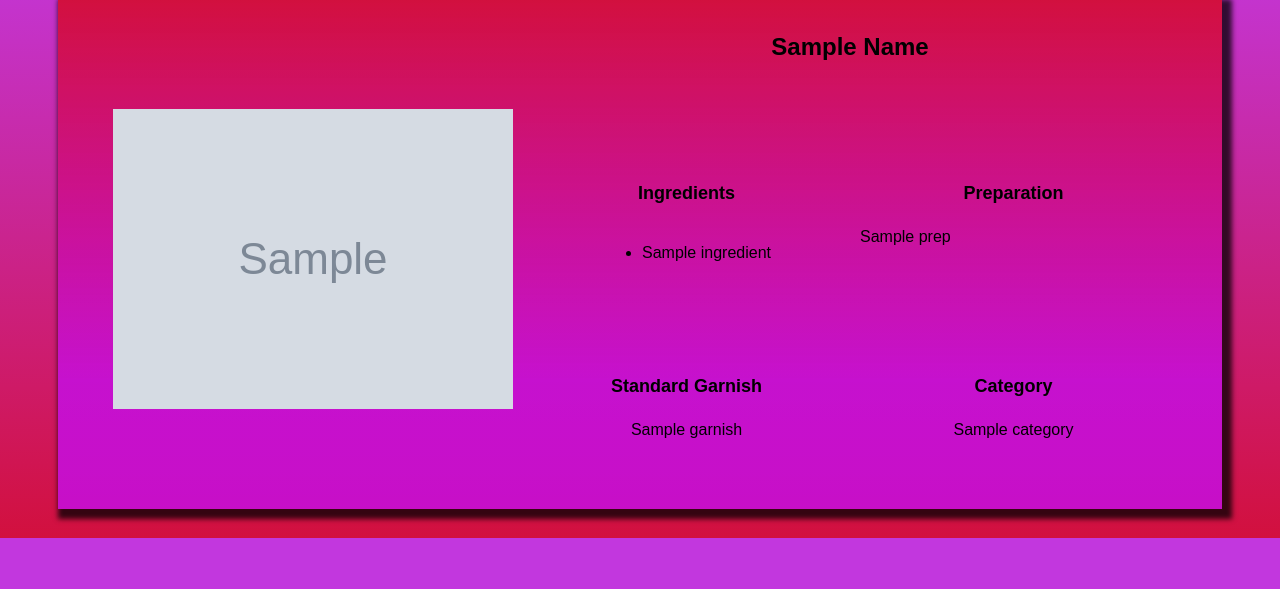
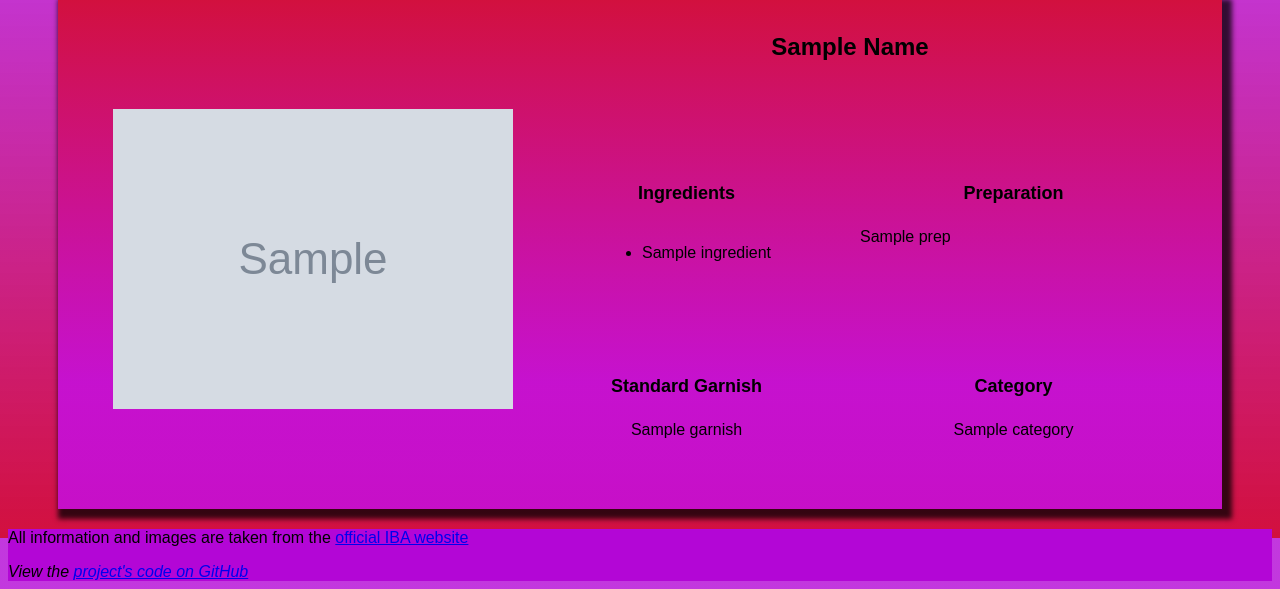
Before and after one commit to ShiZinDle/CocktailApp, a Flask app: template templates/base.html in a window 1280 px wide. Shown: the part 262-851 px from the top of the page. Before the commit the page ends 800 px from the top, so only its background shows below. Run offline with Flask 2, Linux system fonts and the light colour scheme; the template is opened without the code that fills it: most values are stand-ins (such as "Sample title", 1, 10 or a date in 2020); grey boxes marked "Sample" are stand-in pictures; parts of the project's set-up code (start-up, migrations or seed data) failed here and were passed over.

Commit message:
Added footer

```diff
--- a/app.py
+++ b/app.py
@@ -137,7 +137,7 @@ def find_recipe_by_name(cocktail_iter: MY_ITERABLE, cocktail_name: str) -> Dict[
 
 
 print('Fetching all cocktail recipes...')
-export_cocktails(get_all_iba_cocktail_recipes())
+# export_cocktails(get_all_iba_cocktail_recipes())
 cocktails = import_cocktails()
 print('Starting up server...')
 app = Flask(__name__)
--- a/static/style.css
+++ b/static/style.css
@@ -216,6 +216,15 @@ p {
   grid-area: garnish;
 }
 
+footer {
+  background: rgb(179, 6, 214);
+  padding: px 0 10px 0;
+}
+
+footer p {
+  text-align: initial;
+}
+
 @media screen and (max-width: 1600px) {
   #recipe {
     grid-template-areas:
@@ -225,7 +234,6 @@ p {
     grid-template-columns: repeat(3, 1fr);
   }
 }
-
 
 @media screen and (max-width: 1000px) {
   img {
--- a/templates/base.html
+++ b/templates/base.html
@@ -59,5 +59,9 @@
         </div>
       </div>
     </div>
+    <footer>
+      <p>All information and images are taken from the <a href="https://iba-world.com/">official IBA website</a></p>
+      <address>View the <a href="https://github.com/ShiZinDleBitch/CocktailApp">project's code on GitHub  </a></address>
+    </footer>
   </body>
 </html>
```
